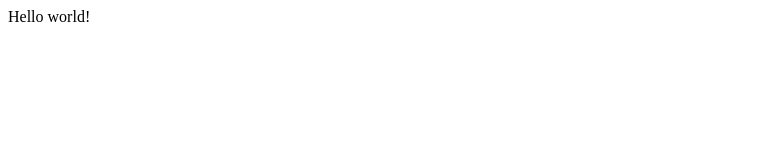
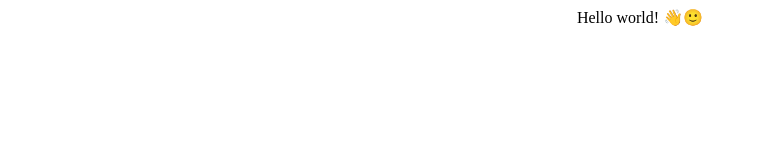
Before and after one commit to siddhantdixit/hello-world, a Gatsby site: page / in a window 1280 px wide. Shown: the whole page, without its empty margins (0-757 px from the left). Built offline with nearby package versions, Linux system fonts and the light colour scheme; Gatsby itself is replaced by a stand-in of ours.

Commit message:
Updated Text

```diff
--- a/src/pages/index.js
+++ b/src/pages/index.js
@@ -1,5 +1,5 @@
 import React from "react"
 
 export default function Home() {
-  return <div>Hello world!</div>
+  return <center><div>Hello world! 👋🙂</div></center>
 }
```
Also changed, not shown: 2 other files.
